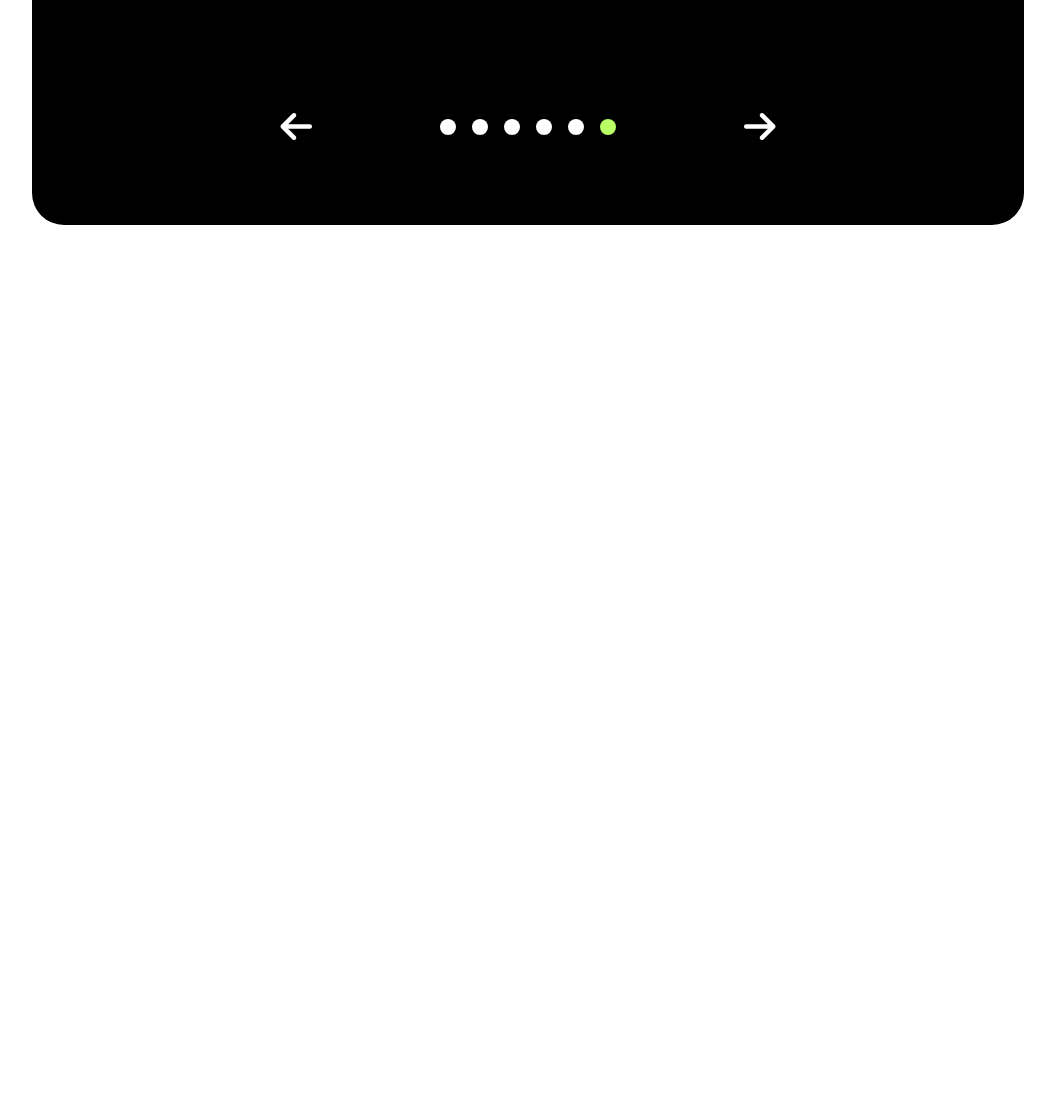
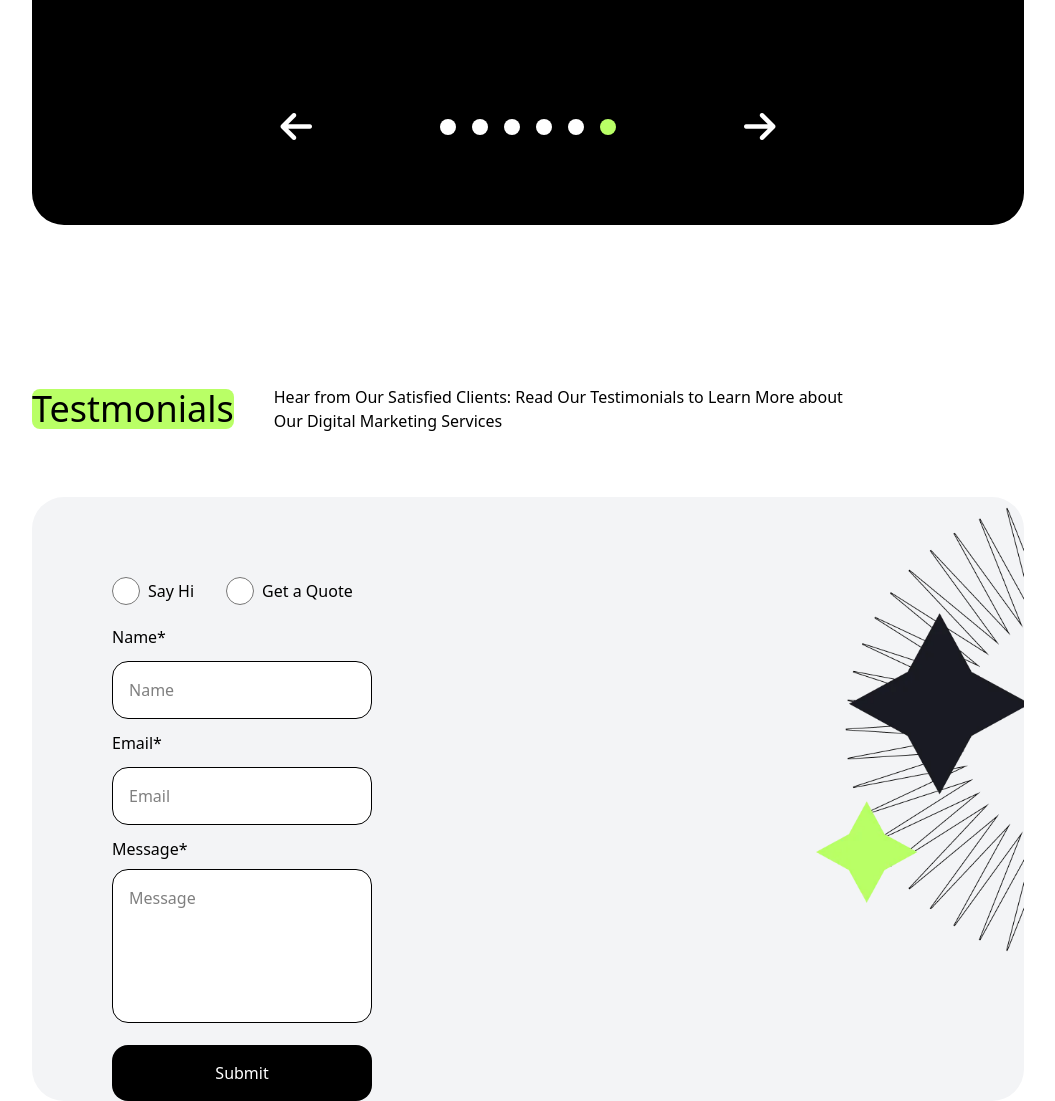
Before and after one commit to ChyyamakaU/Positivus-website-clone, a website: page index.html in a window 1280 px wide. Shown: the part 6139-7240 px from the top of the page, without its empty margins (112-1167 px from the left). Before the commit the page ends 6364 px from the top, so only its background shows below. Drawn offline with Linux system fonts and the light colour scheme.

Commit message:
feature/ add form

```diff
--- a/index.html
+++ b/index.html
@@ -528,7 +528,63 @@
         </section>
 
 
+        <section>
+            <div class="px-36 flex items-center gap-10 mt-40 ">
+                <h2 class="bg-[#B9FF66] text-4xl font-normal rounded-lg ">Testmonials</h2>
+                <p>Hear from Our Satisfied Clients: Read Our Testimonials to Learn More about <br> Our Digital Marketing
+                    Services
+                </p>
+            </div>
 
+
+            <div class="bg-gray-100 rounded-4xl mx-36 mt-16 px-0 overflow-hidden">
+
+                <div class="flex justify-between items-start ">
+
+                    <div class="mt-20">
+
+                        <div class="ml-20 flex items-center gap-8">
+                            <label class="flex items-center gap-2 cursor-pointer">
+                                <input type="radio" name="contact-type" class="accent-[#B9FF66] w-7 h-7">
+                                <span>Say Hi</span>
+                            </label>
+
+                            <label class="flex items-center gap-2 cursor-pointer">
+                                <input type="radio" name="contact-type" class="accent-[#B9FF66] w-7 h-7">
+                                <span>Get a Quote</span>
+                            </label>
+                        </div>
+
+                        <form action="" class="ml-20 w-[70%] mt-5">
+                            <label>Name*</label><br>
+                            <input class="w-full rounded-2xl bg-white border border-black py-4 px-4 my-3" type="text"
+                                placeholder="Name"><br>
+
+                            <label>Email*</label><br>
+                            <input class="w-full rounded-2xl bg-white border border-black py-4 px-4 my-3" type="email"
+                                placeholder="Email"><br>
+
+                            <label>Message*</label><br>
+                            <textarea class="w-full rounded-2xl bg-white border border-black py-4 px-4 mt-2 resize-none"
+                                rows="5" placeholder="Message"></textarea>
+
+                            <button class="w-full bg-black text-white rounded-2xl py-4 mt-4">
+                                Submit
+                            </button>
+                        </form>
+
+                    </div>
+
+
+
+
+                    <div class="flex justify-end w-[50%]">
+                        <img class="relative left-72" src="src/images/_image (6).webp" alt="">
+                    </div>
+                </div>
+            </div>
+
+        </section>
 
 
 
```
Also changed, not shown: src/images/_image (6).webp (added), src/output.css.
